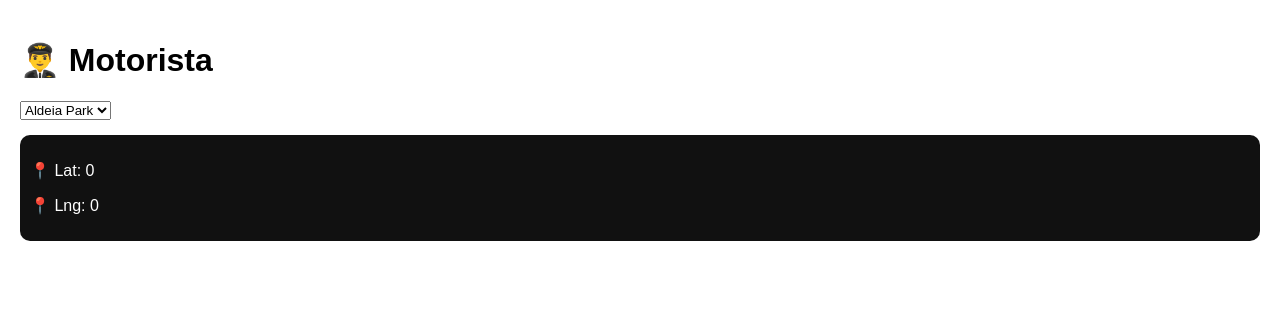
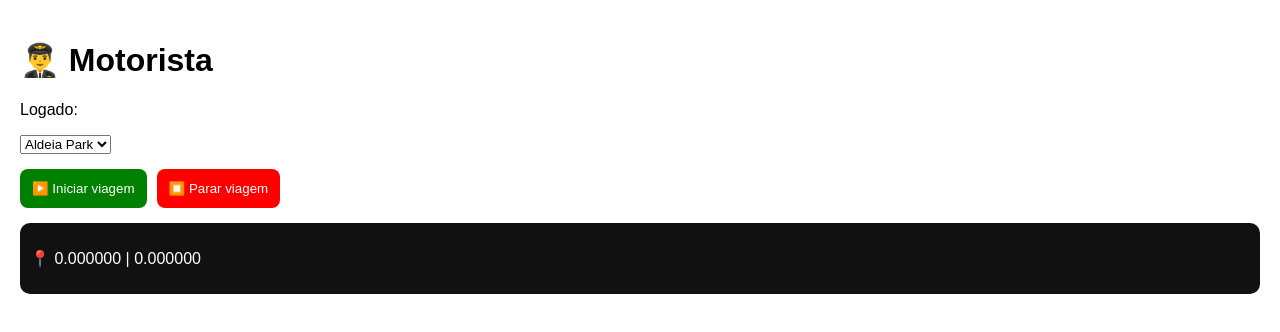
Before and after one commit to alvaro-73/onibus-startup, a Next.js app in the folder frontend/: page /motorista in a window 1280 px wide. Shown: the top 332 px of the page. Built offline with nearby package versions, Linux system fonts and the light colour scheme; no server answers.

Commit message:
botoes mot

```diff
--- a/frontend/app/motorista/page.tsx
+++ b/frontend/app/motorista/page.tsx
@@ -2,7 +2,8 @@
 
 import { useEffect, useState } from "react";
 import { ref, set, onValue } from "firebase/database";
-import { db } from "../firebase";
+import { auth, db } from "../firebase";
+import { onAuthStateChanged, signOut } from "firebase/auth";
 
 type Rota = "aldeiaPark" | "buriti";
 
@@ -28,46 +29,35 @@ const paradasBuriti: Parada[] = [
 ];
 
 export default function Motorista() {
-  const [rotaSelecionada, setRotaSelecionada] = useState<Rota>("aldeiaPark");
+  const [usuario, setUsuario] = useState<any>(null);
+
+  const [rotaSelecionada, setRotaSelecionada] =
+    useState<Rota>("aldeiaPark");
+
+  const [viagemAtiva, setViagemAtiva] = useState(false);
+
+  const [watchId, setWatchId] = useState<number | null>(null);
+
+  const [posicao, setPosicao] = useState({ lat: 0, lng: 0 });
 
   const [alerta, setAlerta] = useState(false);
   const [justificativa, setJustificativa] = useState("");
-
-  const [posicao, setPosicao] = useState({ lat: 0, lng: 0 });
 
   const rotaAtual =
     rotaSelecionada === "buriti"
       ? paradasBuriti
       : paradasAldeiaPark;
 
-  // 🚍 GPS + DETECÇÃO DE ROTA
+  // 🔐 AUTH
   useEffect(() => {
-    if (typeof window === "undefined") return;
+    const unsub = onAuthStateChanged(auth, (user) => {
+      setUsuario(user);
+    });
 
-    const watchId = navigator.geolocation.watchPosition(
-      (pos) => {
-        const lat = pos.coords.latitude;
-        const lng = pos.coords.longitude;
+    return () => unsub();
+  }, []);
 
-        setPosicao({ lat, lng });
-
-        verificarDesvio(lat, lng);
-
-        // 🚍 posição atual
-        set(ref(db, `onibus/${rotaSelecionada}`), {
-          lat,
-          lng,
-          atualizadoEm: Date.now(),
-        });
-      },
-      (err) => console.log(err),
-      { enableHighAccuracy: true }
-    );
-
-    return () => navigator.geolocation.clearWatch(watchId);
-  }, [rotaSelecionada]);
-
-  // 🧠 DISTÂNCIA ENTRE DOIS PONTOS
+  // 🧠 DISTÂNCIA
   function distancia(a: any, b: any) {
     const R = 6371;
     const toRad = (v: number) => (v * Math.PI) / 180;
@@ -84,7 +74,6 @@ export default function Motorista() {
     return 2 * R * Math.atan2(Math.sqrt(x), Math.sqrt(1 - x));
   }
 
-  // 📍 distância até rota
   function distanciaDaRota(pos: any, rota: Parada[]) {
     let menor = Infinity;
 
@@ -100,7 +89,6 @@ export default function Motorista() {
     return menor;
   }
 
-  // 🚨 IA DE DESVIO
   function verificarDesvio(lat: number, lng: number) {
     const dist = distanciaDaRota({ lat, lng }, rotaAtual);
 
@@ -112,7 +100,55 @@ export default function Motorista() {
     }
   }
 
-  // 💾 SALVAR JUSTIFICATIVA
+  // 🚀 INICIAR VIAGEM
+  function iniciarViagem() {
+    if (viagemAtiva) return;
+
+    setViagemAtiva(true);
+
+    const id = navigator.geolocation.watchPosition(
+      async (pos) => {
+        const lat = pos.coords.latitude;
+        const lng = pos.coords.longitude;
+        const now = Date.now();
+
+        setPosicao({ lat, lng });
+
+        verificarDesvio(lat, lng);
+
+        // 🚍 posição atual
+        await set(ref(db, `onibus/${rotaSelecionada}`), {
+          lat,
+          lng,
+          atualizadoEm: now,
+          motoristaId: usuario?.uid,
+        });
+
+        // 📜 histórico (IA)
+        await set(ref(db, `historico/${rotaSelecionada}/${now}`), {
+          lat,
+          lng,
+          timestamp: now,
+        });
+      },
+      (err) => console.log(err),
+      { enableHighAccuracy: true }
+    );
+
+    setWatchId(id);
+  }
+
+  // 🛑 PARAR VIAGEM
+  function pararViagem() {
+    setViagemAtiva(false);
+
+    if (watchId !== null) {
+      navigator.geolocation.clearWatch(watchId);
+      setWatchId(null);
+    }
+  }
+
+  // 💾 JUSTIFICATIVA
   async function enviarJustificativa() {
     if (!justificativa) return;
 
@@ -120,8 +156,8 @@ export default function Motorista() {
       ref(db, `justificativas/${rotaSelecionada}/${Date.now()}`),
       {
         texto: justificativa,
-        motoristaId: "motorista_atual",
         posicao,
+        motoristaId: usuario?.uid,
         criadoEm: Date.now(),
       }
     );
@@ -136,14 +172,51 @@ export default function Motorista() {
 
       <h1>👨‍✈️ Motorista</h1>
 
-      {/* SELEÇÃO DE ROTA */}
+      <p>Logado: {usuario?.email}</p>
+
+      {/* ROTA */}
       <select
         value={rotaSelecionada}
-        onChange={(e) => setRotaSelecionada(e.target.value as Rota)}
+        onChange={(e) =>
+          setRotaSelecionada(e.target.value as Rota)
+        }
+        disabled={viagemAtiva}
       >
         <option value="aldeiaPark">Aldeia Park</option>
         <option value="buriti">Buriti</option>
       </select>
+
+      {/* BOTÕES */}
+      <div style={{ marginTop: 15, display: "flex", gap: 10 }}>
+
+        <button
+          onClick={iniciarViagem}
+          disabled={viagemAtiva}
+          style={{
+            padding: 12,
+            background: "green",
+            color: "white",
+            border: "none",
+            borderRadius: 8,
+          }}
+        >
+          ▶️ Iniciar viagem
+        </button>
+
+        <button
+          onClick={pararViagem}
+          disabled={!viagemAtiva}
+          style={{
+            padding: 12,
+            background: "red",
+            color: "white",
+            border: "none",
+            borderRadius: 8,
+          }}
+        >
+          ⏹️ Parar viagem
+        </button>
+      </div>
 
       {/* POSIÇÃO */}
       <div style={{
@@ -153,11 +226,10 @@ export default function Motorista() {
         color: "white",
         borderRadius: 10
       }}>
-        <p>📍 Lat: {posicao.lat}</p>
-        <p>📍 Lng: {posicao.lng}</p>
+        <p>📍 {posicao.lat.toFixed(6)} | {posicao.lng.toFixed(6)}</p>
       </div>
 
-      {/* 🚨 ALERTA DE DESVIO */}
+      {/* ALERTA */}
       {alerta && (
         <div style={{
           marginTop: 15,
@@ -168,16 +240,11 @@ export default function Motorista() {
         }}>
           <p>🚨 Você saiu da rota!</p>
 
-          <p>Justifique o motivo:</p>
-
           <textarea
             value={justificativa}
             onChange={(e) => setJustificativa(e.target.value)}
-            style={{
-              width: "100%",
-              height: 80,
-              marginTop: 10
-            }}
+            style={{ width: "100%", height: 80 }}
+            placeholder="Justifique o desvio..."
           />
 
           <button
@@ -187,8 +254,8 @@ export default function Motorista() {
               padding: 10,
               background: "black",
               color: "white",
-              border: "none",
-              borderRadius: 8
+              borderRadius: 8,
+              border: "none"
             }}
           >
             Enviar justificativa
```
